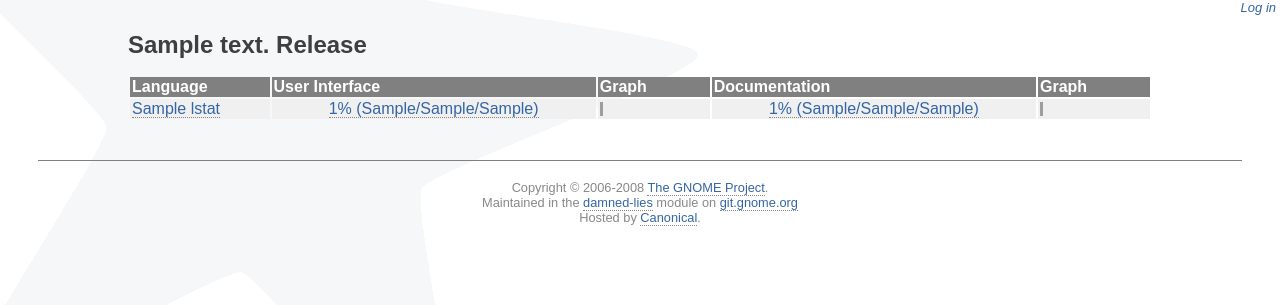
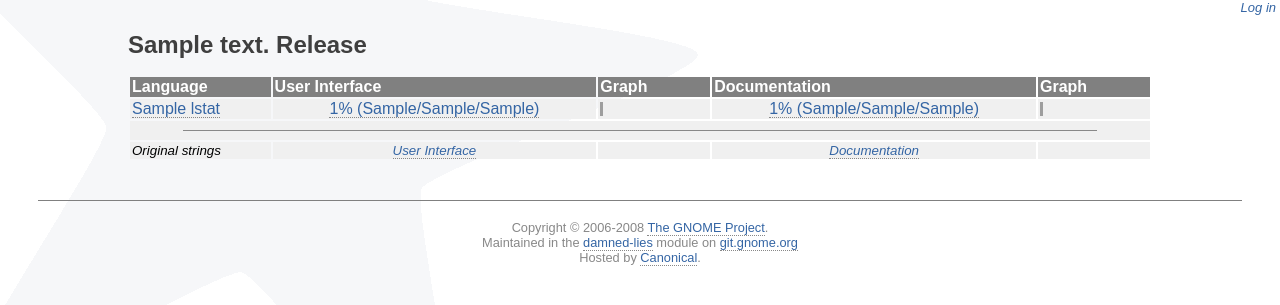
Before and after one commit to vdepizzol/damned-lies, a Django app: template templates/release_detail.html in a window 1280 px wide. Shown: the part 113-418 px from the top of the page. Run offline with Django 3.2, Linux system fonts and the light colour scheme; the template is opened without the code that fills it: most values are stand-ins (such as "Sample title", 1, 10 or a date in 2020); some libraries are stand-ins or nearby versions; grey boxes are pictures that could not be loaded.

Commit message:
Add link to release with only pot files (Bug #571771)

```diff
--- a/templates/release_detail.html
+++ b/templates/release_detail.html
@@ -62,6 +62,11 @@
 
 </tr>
 {% endfor %}
+<tr><td colspan="5"><hr></td></tr>
+<tr><td class="leftcell"><i><small>{% trans "Original strings" %}</small></i></td>
+    <td><i><small><a href="{% url language_release "C" release.name "ui" %}">{% trans "User Interface" %}</a></small></i></td><td></td>
+    <td><i><small><a href="{% url language_release "C" release.name "doc" %}">{% trans "Documentation" %}</a></small></i></td><td></td>
+</tr>
 </table>
 
 </div>
```
